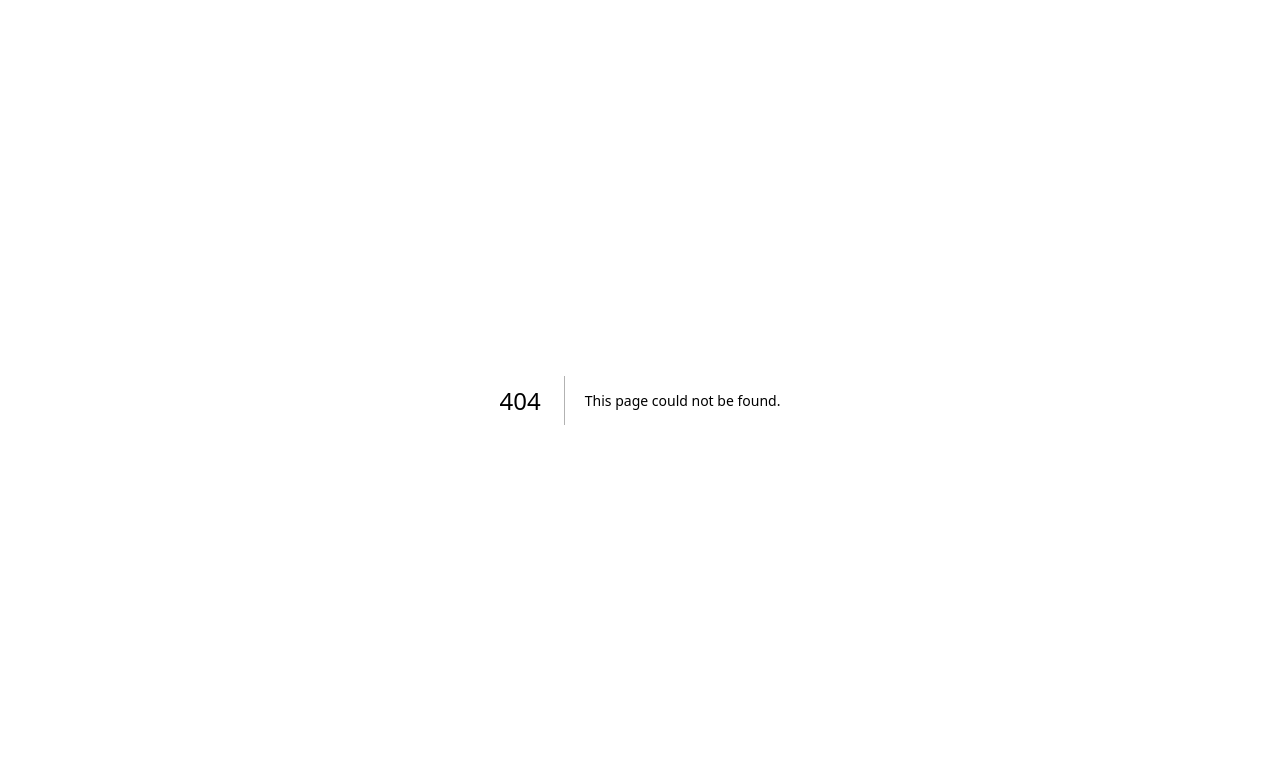
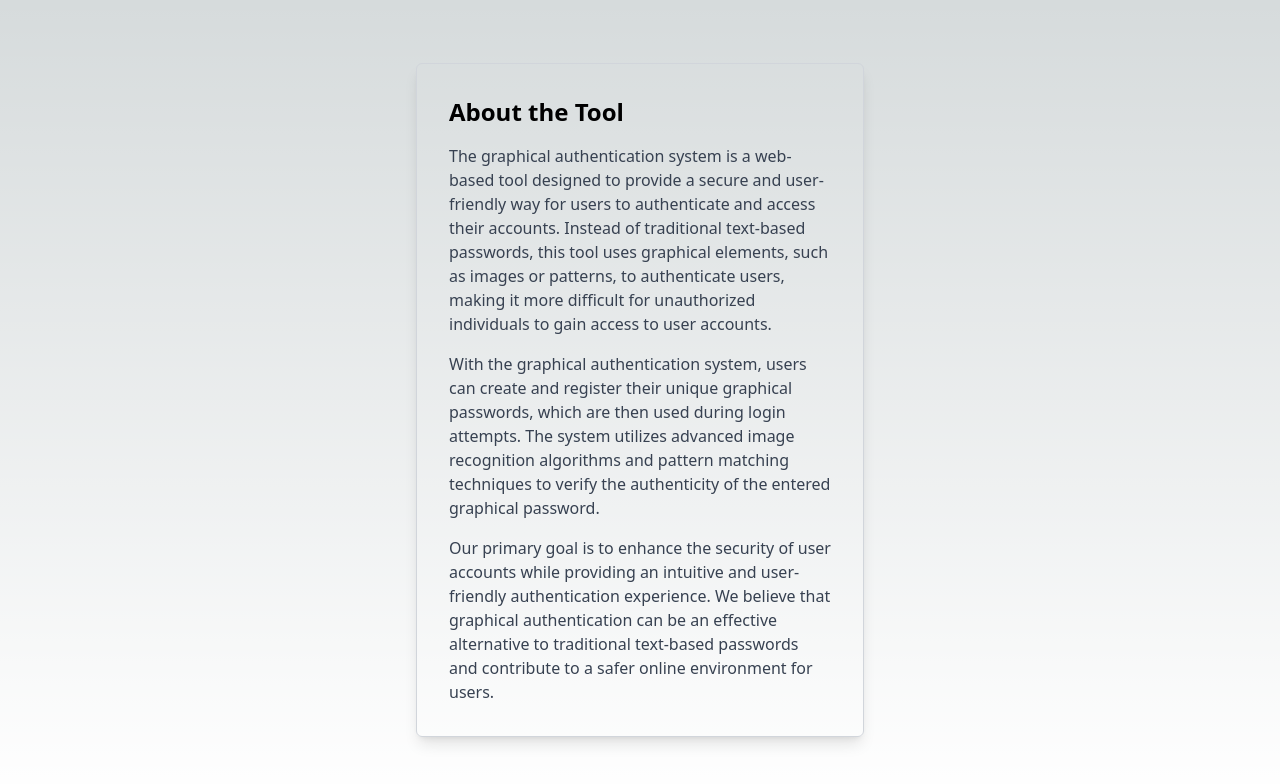
Before and after one commit to CodeDroid999/graphical-password-auth, a Next.js app: page /about in a window 1280 px wide. Before the commit this address had no page. Shown: the top 784 px of the page. Built offline with nearby package versions, Linux system fonts and the light colour scheme.

Commit message:
adddabout page

```diff
--- /dev/null
+++ b/pages/about.tsx
@@ -0,0 +1,20 @@
+const AboutPage: React.FC = () => {
+    return (
+      <div className="flex min-h-screen justify-center items-center">
+        <div className="p-8 border border-gray-300 rounded-md shadow-lg max-w-md">
+          <h2 className="text-2xl font-semibold mb-4">About the Tool</h2>
+          <p className="text-gray-700">
+            The graphical authentication system is a web-based tool designed to provide a secure and user-friendly way for users to authenticate and access their accounts. Instead of traditional text-based passwords, this tool uses graphical elements, such as images or patterns, to authenticate users, making it more difficult for unauthorized individuals to gain access to user accounts.
+          </p>
+          <p className="text-gray-700 mt-4">
+            With the graphical authentication system, users can create and register their unique graphical passwords, which are then used during login attempts. The system utilizes advanced image recognition algorithms and pattern matching techniques to verify the authenticity of the entered graphical password.
+          </p>
+          <p className="text-gray-700 mt-4">
+            Our primary goal is to enhance the security of user accounts while providing an intuitive and user-friendly authentication experience. We believe that graphical authentication can be an effective alternative to traditional text-based passwords and contribute to a safer online environment for users.
+          </p>
+        </div>
+      </div>
+    );
+  };
+
+  export default AboutPage;
```
